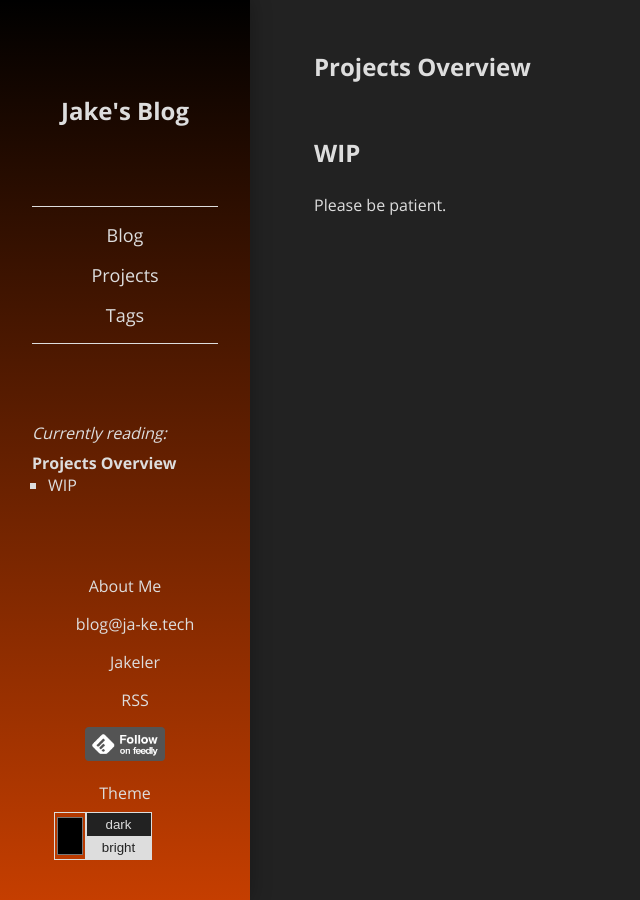
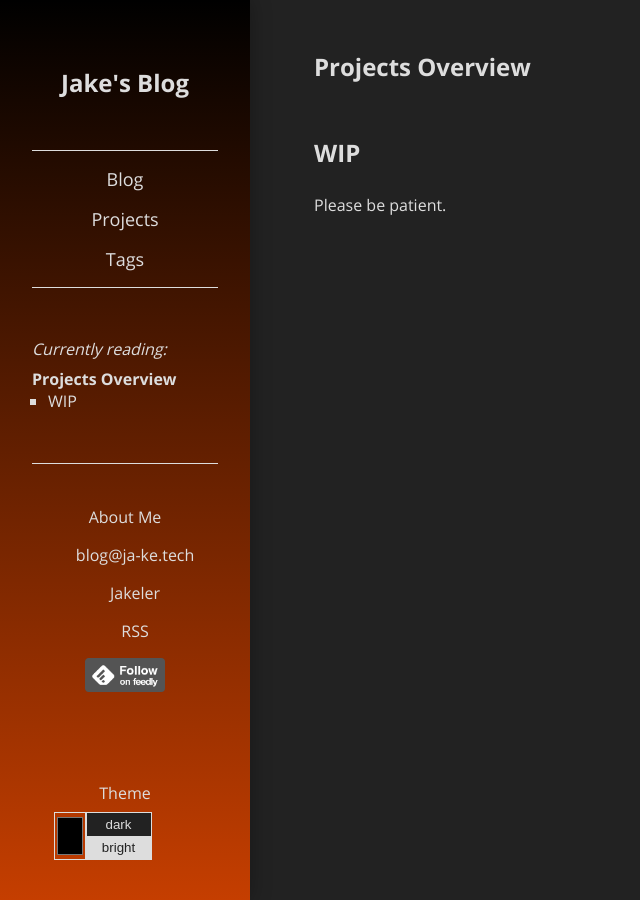
Before and after one commit to Jakeler/Jakeler.github.io, a Jekyll site: the page built from pages/projects.md, in a window 1280 px wide. Shown: the whole page, without its empty margins (0-640 px from the left). Built offline with Jekyll 4.4.1, drawn with Linux system fonts in a browser that asks for light colours; comment, search, counter and statistics services are not loaded.

Commit message:
Add seperation line under toc

```diff
--- a/_includes/navigation.html
+++ b/_includes/navigation.html
@@ -39,6 +39,7 @@
                     </a>
                     {{ include.toc }}
                 </nav>
+                <div class="border-placeholder"></div>
             {% endif %}
             <div class="about">
                 <a href="/about/">About Me</a>
--- a/_sass/nav-content.scss
+++ b/_sass/nav-content.scss
@@ -50,8 +50,15 @@
     }
 }
 
+div.border-placeholder {
+  border-bottom: 1px solid;
+}
+
+div.about {
+  padding-top: 0.5em;
+  margin: auto 0;
+}
 .social {
-    margin: auto;
     list-style-type: none;
     // text-align: left;
 
@@ -65,6 +72,10 @@
     }
 }
 
+
+section.theme {
+  margin-top: auto;
+}
 div.theme-selector {
   margin: 0.5em 0;
 
```
